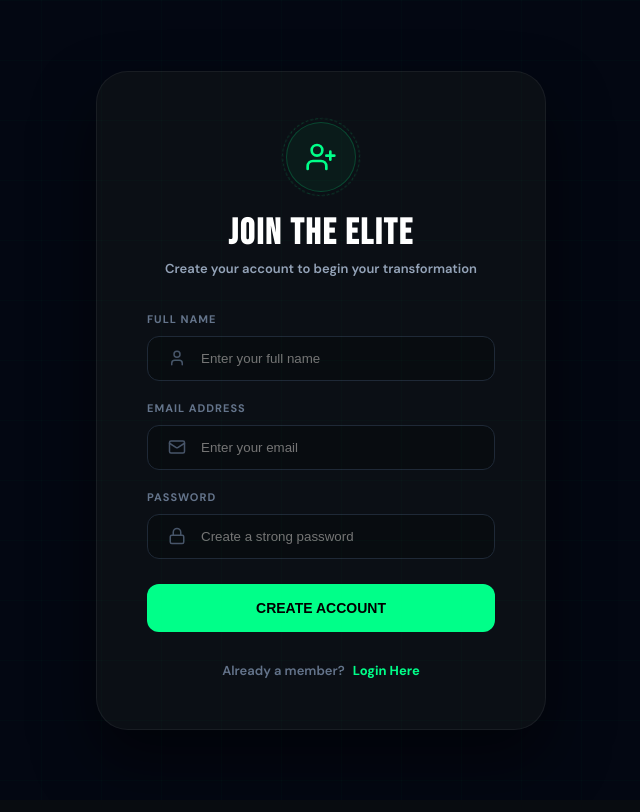
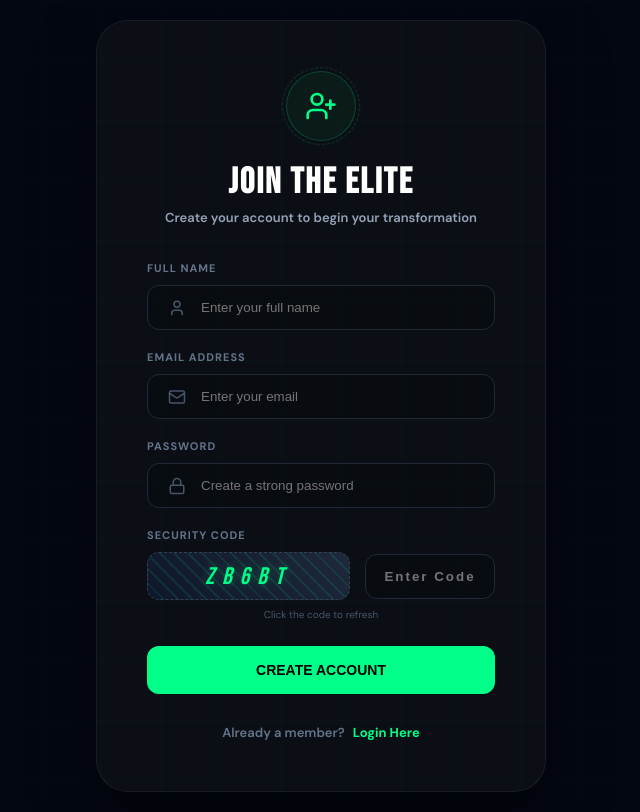
Before and after one commit to Faakhir03Memon/Fitness_Tracker, a React (Vite) app in the folder Frontend/Fitness_Tracker/: page /signup in a window 1280 px wide. Shown: the whole page, without its empty margins (319-959 px from the left). Built offline with nearby package versions, Linux system fonts and the light colour scheme.

Commit message:
feat: create Signup page with form validation and email verification handling

```diff
--- a/Frontend/Fitness_Tracker/src/pages/Signup.jsx
+++ b/Frontend/Fitness_Tracker/src/pages/Signup.jsx
@@ -9,15 +9,38 @@ const Signup = () => {
     const [name, setName] = useState('');
     const [email, setEmail] = useState('');
     const [password, setPassword] = useState('');
+    const [captcha, setCaptcha] = useState('');
+    const [captchaInput, setCaptchaInput] = useState('');
     const [error, setError] = useState('');
     const [loading, setLoading] = useState(false);
     const [submitted, setSubmitted] = useState(false);
     const [emailSent, setEmailSent] = useState(false);
     const navigate = useNavigate();
 
+    const generateCaptcha = () => {
+        const charSet = '0123456789ABCDEFGHJKLMNPQRSTUVWXYZ'; // Removed O, I, 0, 1 for clarity
+        let result = '';
+        for (let i = 0; i < 5; i++) {
+            result += charSet.charAt(Math.floor(Math.random() * charSet.length));
+        }
+        setCaptcha(result);
+    };
+
+    React.useEffect(() => {
+        generateCaptcha();
+    }, []);
+
     const handleSubmit = async (e) => {
         e.preventDefault();
         setError('');
+
+        if (captchaInput.toUpperCase() !== captcha) {
+            setError('Invalid security code. Please try again.');
+            generateCaptcha();
+            setCaptchaInput('');
+            return;
+        }
+
         setLoading(true);
         try {
             const { data } = await axios.post(`${API_BASE_URL}/api/auth/signup`, { name, email, password });
@@ -25,6 +48,7 @@ const Signup = () => {
             setSubmitted(true);
         } catch (err) {
             setError(err.response?.data?.message || 'Error occurred during signup');
+            generateCaptcha();
         } finally {
             setLoading(false);
         }
@@ -104,6 +128,32 @@ const Signup = () => {
                         </div>
                     </div>
 
+                    <div style={{ marginBottom: '20px' }}>
+                        <label style={{ display: 'block', fontSize: '11px', fontWeight: '800', color: '#64748b', letterSpacing: '1px', marginBottom: '10px' }}>SECURITY CODE</label>
+                        <div style={{ display: 'flex', gap: '15px', alignItems: 'center' }}>
+                            <div onClick={generateCaptcha} style={{
+                                flex: 1, height: '48px', background: 'linear-gradient(45deg, #0f172a, #1e293b)',
+                                border: '1px dashed #334155', borderRadius: '12px', display: 'flex',
+                                alignItems: 'center', justifyContent: 'center', cursor: 'pointer',
+                                position: 'relative', overflow: 'hidden'
+                            }}>
+                                <div style={{ position: 'absolute', inset: 0, opacity: 0.1, background: 'repeating-linear-gradient(45deg, #00ff89, #00ff89 2px, transparent 2px, transparent 10px)' }}></div>
+                                <span style={{
+                                    fontFamily: 'Bebas Neue', fontSize: '24px', letterSpacing: '8px',
+                                    color: '#00ff89', textShadow: '0 0 10px rgba(0,255,137,0.3)',
+                                    userSelect: 'none', fontStyle: 'italic', position: 'relative'
+                                }}>{captcha}</span>
+                            </div>
+                            <input type="text" placeholder="Enter Code" value={captchaInput} onChange={(e) => setCaptchaInput(e.target.value)} required
+                                style={{
+                                    width: '130px', background: '#080c10', border: '1px solid #1f2937',
+                                    borderRadius: '12px', padding: '14px', color: 'white', outline: 'none',
+                                    textAlign: 'center', fontWeight: '800', letterSpacing: '2px'
+                                }} />
+                        </div>
+                        <p style={{ fontSize: '10px', color: '#475569', marginTop: '8px', textAlign: 'center' }}>Click the code to refresh</p>
+                    </div>
+
                     {error && (
                         <div style={{ color: '#ef4444', fontSize: '12px', fontWeight: '600', marginBottom: '15px', background: 'rgba(239,68,68,0.05)', padding: '10px', borderRadius: '8px', textAlign: 'center', border: '1px solid rgba(239,68,68,0.1)' }}>
                             {error}
```
